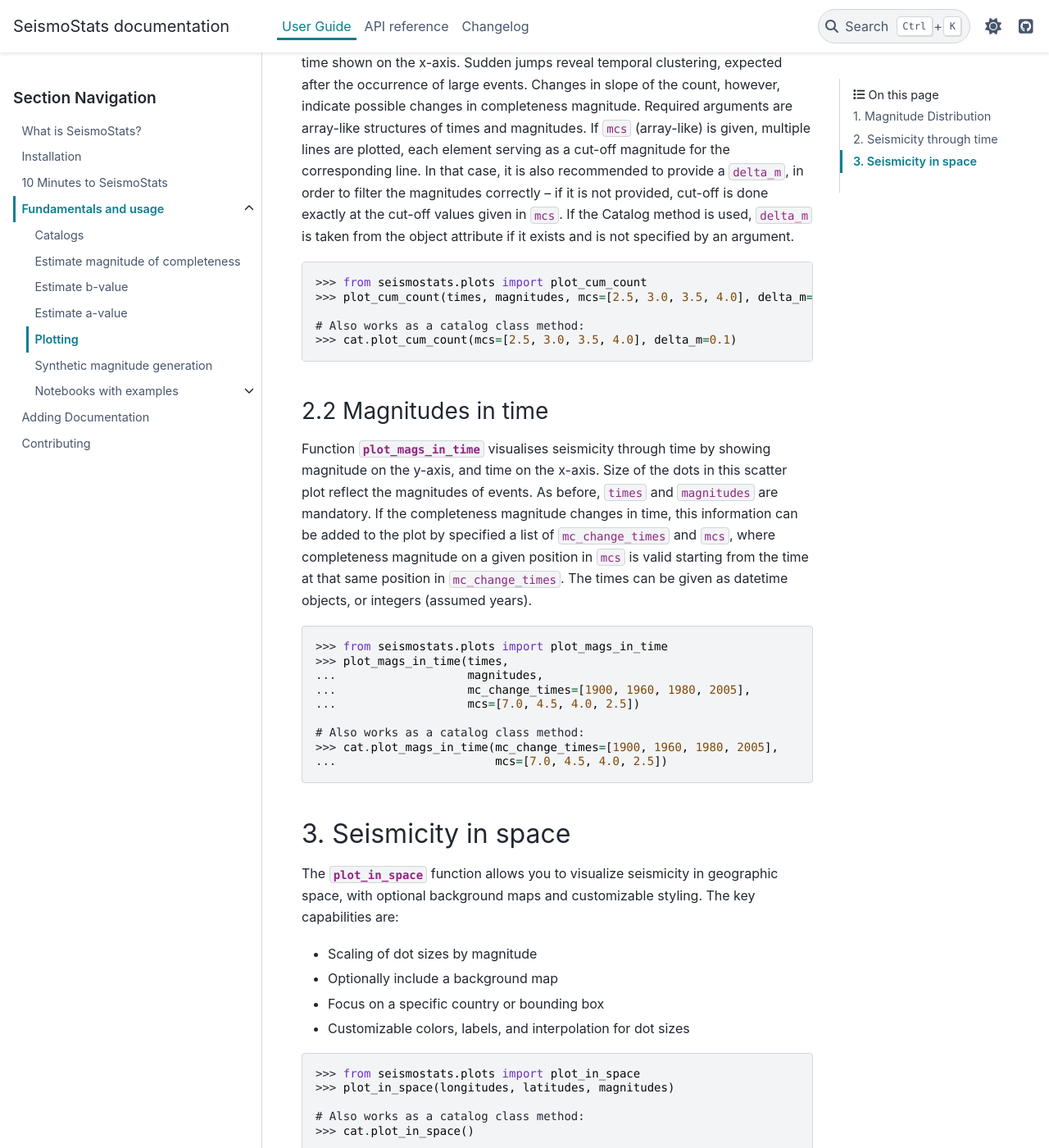
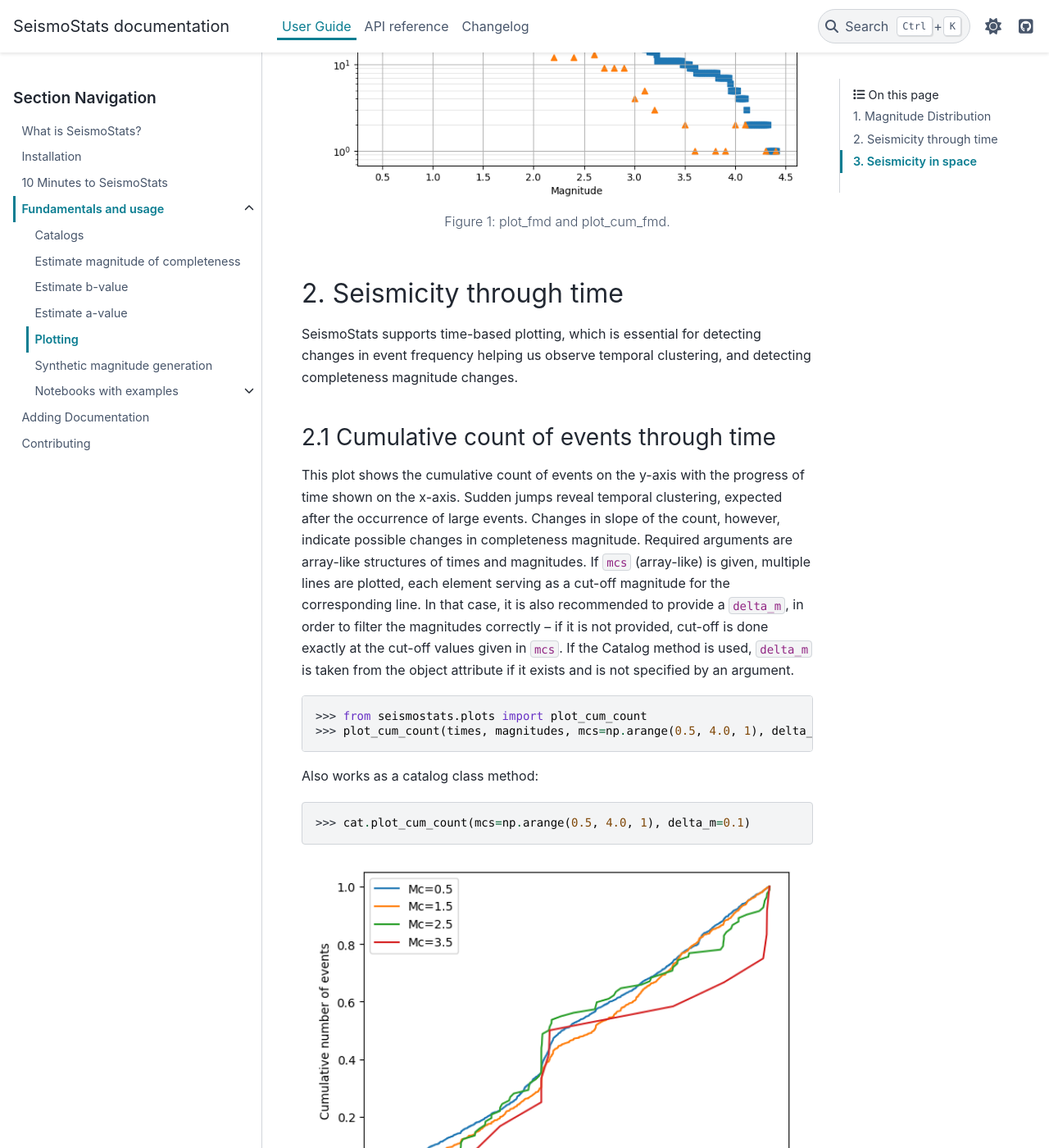
Before and after one commit to swiss-seismological-service/SeismoStats, a Sphinx documentation site: the page built from docs/source/user/plots.md, in a window 1280 px wide and 1400 px high, scrolled down 1947 px. Shown: the whole window at 82% size. Built offline with Sphinx 7.4.7 and the PyData theme 0.15.4, drawn with Linux system fonts in a browser that asks for light colours; pages that are not in the unit, such as notebooks, are missing from menus; the version number could not be read and is left out; some of the changed text lies outside the part shown.

Commit message:
figures for plotting docs

````diff
--- a/docs/source/user/plots.md
+++ b/docs/source/user/plots.md
@@ -20,7 +20,6 @@
 ```
 
 Key arguments are the list of magnitudes and width of magnitude bins. The width of the magnitude bins best for visualisation purposes is not necessarily the one corresponding to the catalog binning. If used as a catalog method, the function will assume the catalog binning as the default `delta_m`, but you may still want to specify a different one! Optional arguments include plotting options such as `bin_position`, `color`, `size`, `legend`.
-
 
 ### 1.2 Cumulative frequency-magnitude distribution
 The cumulative FMD shows the total number of events with magnitudes equal to or greater than a given value. This representation is log-linear and fits naturally with the Gutenberg-Richter law.
@@ -45,6 +44,11 @@
 If `b_value` and `mc` are provided, the function overlays the theoretical Gutenberg-Richter line. Different colors can be used for data vs. fit. Output is log-scaled on the y-axis.
 
 
+<figure>
+  <img src="../_static/fmd.png" alt="Alt text" width="600"/>
+  <figcaption>Figure 1: plot_fmd and plot_cum_fmd.</figcaption>
+</figure>
+
 ## 2. Seismicity through time
 
 SeismoStats supports time-based plotting, which is essential for detecting changes in event frequency helping us observe temporal clustering, and detecting completeness magnitude changes.
@@ -55,11 +59,18 @@
 
 ```python
 >>> from seismostats.plots import plot_cum_count
->>> plot_cum_count(times, magnitudes, mcs=[2.5, 3.0, 3.5, 4.0], delta_m=0.1)
+>>> plot_cum_count(times, magnitudes, mcs=np.arange(0.5, 4.0, 1), delta_m=0.1)
+```
 
-# Also works as a catalog class method:
->>> cat.plot_cum_count(mcs=[2.5, 3.0, 3.5, 4.0], delta_m=0.1)
+Also works as a catalog class method:
+``` python
+>>> cat.plot_cum_count(mcs=np.arange(0.5, 4.0, 1), delta_m=0.1)
 ```
+
+<figure>
+  <img src="../_static/cumulative_number.png" alt="Alt text" width="600"/>
+  <figcaption>Figure 2: plot_cum_count.</figcaption>
+</figure>
 
 ### 2.2 Magnitudes in time
 
@@ -67,15 +78,18 @@
 
 ```python
 >>> from seismostats.plots import plot_mags_in_time
->>> plot_mags_in_time(times,
-...                   magnitudes,
-...                   mc_change_times=[1900, 1960, 1980, 2005],
-...                   mcs=[7.0, 4.5, 4.0, 2.5])
+>>> plot_mags_in_time(times,magnitudes)
+```
 
-# Also works as a catalog class method:
->>> cat.plot_mags_in_time(mc_change_times=[1900, 1960, 1980, 2005],
-...                       mcs=[7.0, 4.5, 4.0, 2.5])
+Also works as a catalog class method:
+``` python
+>>> cat.plot_mags_in_time()
 ```
+
+<figure>
+  <img src="../_static/mag_vs_time.png" alt="Alt text" width="600"/>
+  <figcaption>Figure 3: plot_mags_in_time.</figcaption>
+</figure>
 
 ## 3. Seismicity in space
 
@@ -89,7 +103,18 @@
 ```python
 >>> from seismostats.plots import plot_in_space
 >>> plot_in_space(longitudes, latitudes, magnitudes)
+```
 
-# Also works as a catalog class method:
->>> cat.plot_in_space()
+Also works as a catalog class method, and with some additional arguments:
+``` python
+>>> cat.plot_in_space(
+... resolution='10m', include_map=True,
+... country='Switzerland',
+... colors='Greys_r',
+... dot_labels=[1,2,3])
 ```
+
+<figure>
+  <img src="../_static/catalog_map.png" alt="Alt text" width="1000"/>
+  <figcaption>Figure 4: plot_in_space.</figcaption>
+</figure>
````
Also changed, not shown: docs/source/_static/fmd.png (added).
